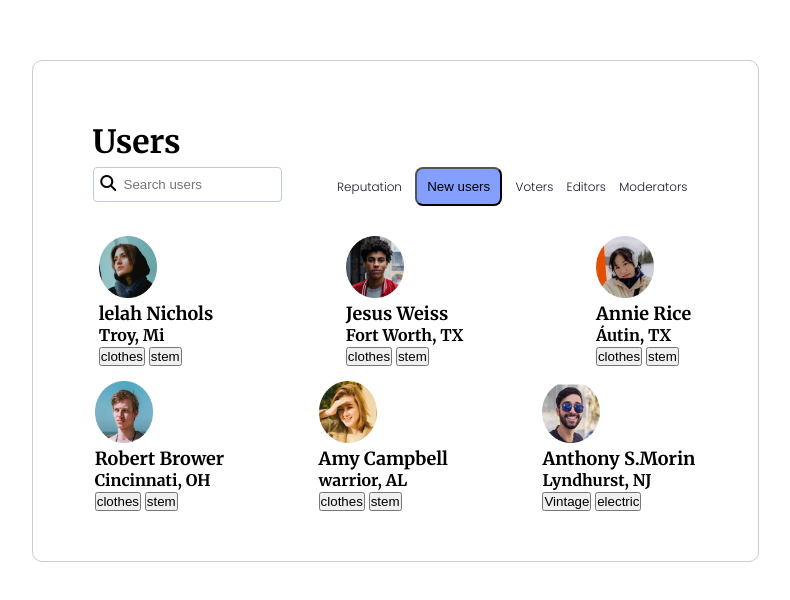
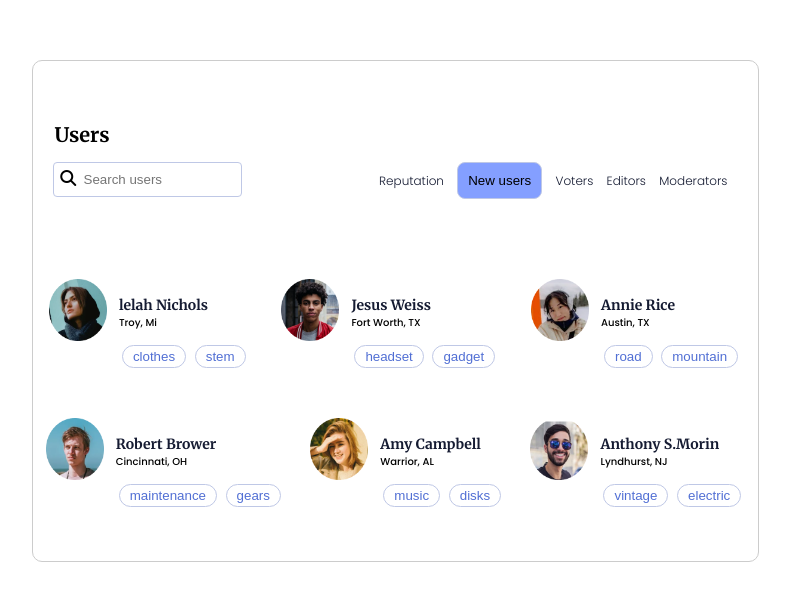
Before and after one commit to hphaudev/figma-test, a plain HTML site: page index.html in a window 1280 px wide. Shown: the part 140-740 px from the top of the page, without its empty margins (245-1035 px from the left). Drawn offline with Linux system fonts and the light colour scheme.

Commit message:
add figma

```diff
--- a/assets/css/style.css
+++ b/assets/css/style.css
@@ -27,13 +27,14 @@ html {
 .header {
   display: flex;
   justify-content: space-between;
-  padding: 30px 60px;
+  padding: 30px 20px;
 }
 .logo {
-  padding-left: 60px;
-  width: 41px;
-  height: 15px;
-  font-size: 16;
+  padding-left: 22px;
+  width: 35px;
+  height: 10px;
+  font-size: 10px;
+  font-weight: 1200s;
 }
 
 .nav ul,
@@ -69,6 +70,7 @@ i {
   display: flex;
   justify-content: center;
   align-items: center;
+  border: 1px solid #bfc8e6;
 }
 .content {
 }
@@ -76,7 +78,9 @@ i {
   display: flex;
   align-items: center;
   justify-content: space-around;
+  padding-top: 50px;
 }
+
 .content-item img {
   width: 58px;
   height: 62px;
@@ -84,10 +88,35 @@ i {
 .content-item h2 {
   font-family: "Merriweather";
   font-style: normal;
-  font-weight: 900;
-  font-size: 18px;
-  line-height: 23px;
+  font-weight: 1000;
+  font-size: 14px;
+  line-height: 20px;
+  color: #151b32;
 }
-.content .conten2 {
-  padding: 15px;
+.content-item h4 {
+  font-family: "Poppins";
+  font-style: normal;
+  font-weight: 500;
+  font-size: 10px;
+  line-height: 15px;
 }
+.btn-content {
+  font-family: "Poppins";
+  font-style: normal;
+  font-weight: 500;
+  font-size: 10px;
+  line-height: 18px;
+  padding-top: 15px;
+}
+.content-p {
+  padding-left: 70px;
+  margin-top: -50px;
+}
+.btn-content-sub {
+  border-radius: 15px;
+  padding: 3px 10px;
+  border: 1px solid #bfc8e6;
+  background-color: #ffffff;
+  color: #516fd4;
+  margin: 0 3px;
+}
--- a/index.html
+++ b/index.html
@@ -44,59 +44,69 @@
         <div class="content-item">
           <div class="person1">
             <img src="./assets/css/img/Ellipse 1 (2).png" alt="lelah" />
+            <div class="content-p">
               <h2>lelah Nichols</h2>
               <h4>Troy, Mi</h4>
               <div class="btn-content">
-              <button>clothes</button>
-              <button>stem</button>
+                <button class="btn-content-sub">clothes</button>
+                <button class="btn-content-sub">stem</button>
+              </div>
             </div>
           </div>
           <div class="person1">
             <img src="./assets/css/img/Ellipse 1 (1).png" alt="lelah" />
+            <div class="content-p">
               <h2>Jesus Weiss</h2>
               <h4>Fort Worth, TX</h4>
               <div class="btn-content">
-              <button>clothes</button>
-              <button>stem</button>
+                <button class="btn-content-sub">headset</button>
+                <button class="btn-content-sub">gadget</button>
+              </div>
             </div>
           </div>
           <div class="person1">
             <img src="./assets/css/img/Ellipse 1 (3).png" alt="lelah" />
+            <div class="content-p">
               <h2>Annie Rice</h2>
-            <h4>Áutin, TX</h4>
+              <h4>Austin, TX</h4>
               <div class="btn-content">
-              <button>clothes</button>
-              <button>stem</button>
+                <button class="btn-content-sub">road</button>
+                <button class="btn-content-sub">mountain</button>
               </div>
             </div>
           </div>
-        <div class="conten2">
+        </div>
         <div class="content-item">
           <div class="person1">
             <img src="./assets/css/img/Ellipse 1.png" alt="lelah" />
+            <div class="content-p">
               <h2>Robert Brower</h2>
               <h4>Cincinnati, OH</h4>
               <div class="btn-content">
-                <button>clothes</button>
-                <button>stem</button>
+                <button class="btn-content-sub">maintenance</button>
+                <button class="btn-content-sub">gears</button>
+              </div>
             </div>
           </div>
           <div class="person1">
             <img src="./assets/css/img/Ellipse 1 (4).png" alt="lelah" />
+            <div class="content-p">
               <h2>Amy Campbell</h2>
-              <h4>warrior, AL</h4>
+              <h4>Warrior, AL</h4>
               <div class="btn-content">
-                <button>clothes</button>
-                <button>stem</button>
+                <button class="btn-content-sub">music</button>
+                <button class="btn-content-sub">disks</button>
+              </div>
             </div>
           </div>
           <div class="person1">
             <img src="./assets/css/img/Ellipse 1 (5).png" alt="lelah" />
+            <div class="content-p">
               <h2>Anthony S.Morin</h2>
               <h4>Lyndhurst, NJ</h4>
               <div class="btn-content">
-                <button>Vintage</button>
-                <button>electric</button>
+                <button class="btn-content-sub">vintage</button>
+                <button class="btn-content-sub">electric</button>
               </div>
             </div>
           </div>
```
Lines whose indentation alone changed are shown as unchanged.
